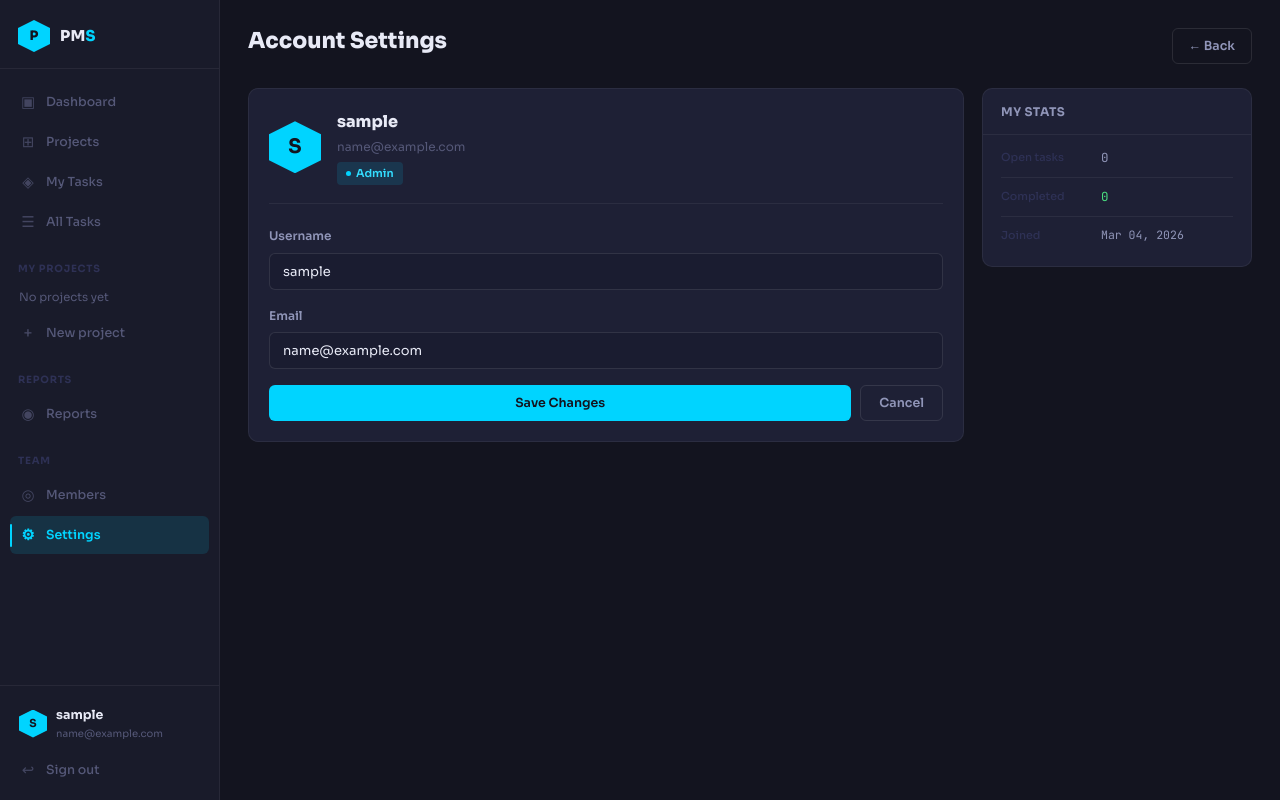
After one commit to Mohit3307/pms, a Django app: page /profile/ in a window 1280 px wide. The commit adds this page. Run offline with Django 5.2, Linux system fonts and the light colour scheme; the visitor is signed in with stand-in values (Sample User, id 1); data that the repository does not hold is empty; parts of the project's set-up code (start-up, migrations or seed data) failed here and were passed over.

Commit message:
Add account settings page with profile update and sidebar navigation

```diff
--- a/templates/base_app.html
+++ b/templates/base_app.html
@@ -91,6 +91,12 @@
       <a href="{% url 'team' %}" class="nl {% block nav_team %}{% endblock %}">
         <span class="nl-icon">◎</span>Members
       </a>
+
+      <!-- SETTINGS (NEW) -->
+      <a href="{% url 'profile' %}" class="nl {% block nav_settings %}{% endblock %}">
+        <span class="nl-icon">⚙</span>Settings
+      </a>
+
     </nav>
 
   </div>
--- /dev/null
+++ b/templates/profile.html
@@ -0,0 +1,79 @@
+{% extends "base_app.html" %}
+{% block title %}Account Settings — PMS{% endblock %}
+{% block nav_settings %}on{% endblock %}
+
+{% block page_content %}
+<div class="page-hd">
+  <div class="page-hd-left"><h1>Account Settings</h1></div>
+  <a href="{% url 'dashboard' %}" class="btn btn-ghost">← Back</a>
+</div>
+
+{% if messages %}
+{% for message in messages %}
+<div style="background:rgba(74,222,128,.1);border:1px solid rgba(74,222,128,.3);color:var(--s-done);padding:9px 13px;border-radius:6px;font-size:12.5px;margin-bottom:14px;">
+  {{ message }}
+</div>
+{% endfor %}
+{% endif %}
+
+<div class="det-grid">
+  <div>
+    <div class="card mb16">
+      <div style="padding:20px;">
+        <div style="display:flex;align-items:center;gap:16px;margin-bottom:22px;padding-bottom:18px;border-bottom:1px solid var(--b1);">
+          <div class="user-hex" style="width:52px;height:52px;font-size:20px;">{{ request.user.username|first|upper }}</div>
+          <div>
+            <div style="font-size:16px;font-weight:800;color:var(--t1);">{{ request.user.username }}</div>
+            <div style="font-size:12px;color:var(--t3);margin-top:2px;">{{ request.user.email }}</div>
+            <div style="margin-top:6px;"><span class="s-chip {% if request.user.is_superuser %}admin{% else %}member{% endif %}">{% if request.user.is_superuser %}Admin{% else %}Member{% endif %}</span></div>
+          </div>
+        </div>
+
+        <form method="POST">
+          {% csrf_token %}
+
+          <div class="field">
+            <label>Username</label>
+            <input type="text" name="username" value="{{ request.user.username }}"/>
+          </div>
+
+          <div class="field">
+            <label>Email</label>
+            <input type="email" name="email" value="{{ request.user.email }}"/>
+          </div>
+
+          <div style="display:flex;gap:9px;margin-top:16px;">
+            <button type="submit" class="btn btn-cy" style="flex:1;justify-content:center;">Save Changes</button>
+            <a href="{% url 'dashboard' %}" class="btn btn-ghost" style="padding:7px 18px;">Cancel</a>
+          </div>
+
+        </form>
+
+      </div>
+    </div>
+  </div>
+
+  <div class="det-side">
+    <div class="card">
+      <div class="card-head"><h3>My Stats</h3></div>
+      <div style="padding:4px 18px 12px;">
+        <div class="prop-row">
+          <span class="prop-lbl">Open tasks</span>
+          <span class="prop-val" style="font-family:var(--mono);">{{ open_tasks }}</span>
+        </div>
+
+        <div class="prop-row">
+          <span class="prop-lbl">Completed</span>
+          <span class="prop-val" style="font-family:var(--mono);color:var(--s-done);">{{ completed_tasks }}</span>
+        </div>
+
+        <div class="prop-row">
+          <span class="prop-lbl">Joined</span>
+          <span class="prop-val" style="font-family:var(--mono);font-size:11.5px;">{{ request.user.date_joined|date:"M d, Y" }}</span>
+        </div>
+
+      </div>
+    </div>
+  </div>
+</div>
+{% endblock %}
--- a/users/urls.py
+++ b/users/urls.py
@@ -7,4 +7,5 @@ urlpatterns = [
     path('register/', views.register,   name='register'),
     path('login/',    views.login_view, name='login'),
     path('logout/',   auth_views.LogoutView.as_view(next_page='login'), name='logout'),
+    path('profile/',  views.profile_view, name='profile'),
 ]
--- a/users/views.py
+++ b/users/views.py
@@ -1,6 +1,8 @@
 from django.shortcuts import render, redirect
 from django.contrib.auth import authenticate, login as auth_login
 from django.contrib.auth.models import User
+from django.contrib.auth.decorators import login_required
+from django.contrib import messages
 from users.forms import RegisterForm
 from .forms import LoginForm
 
@@ -53,3 +55,32 @@ def login_view(request):
         "form": form,
         "error": error
     })
+
+
+@login_required
+def profile_view(request):
+
+    user = request.user
+
+    if request.method == "POST":
+        username = request.POST.get("username")
+        email = request.POST.get("email")
+
+        user.username = username
+        user.email = email
+        user.save()
+
+        messages.success(request, "Profile updated successfully.")
+
+        return redirect("profile")
+
+    from tasks.models import Task
+
+    open_tasks = Task.objects.filter(assignee=user).exclude(status="Completed").count()
+    completed_tasks = Task.objects.filter(assignee=user, status="Completed").count()
+
+    return render(request, "profile.html", {
+        "user": user,
+        "open_tasks": open_tasks,
+        "completed_tasks": completed_tasks
+    })
```
